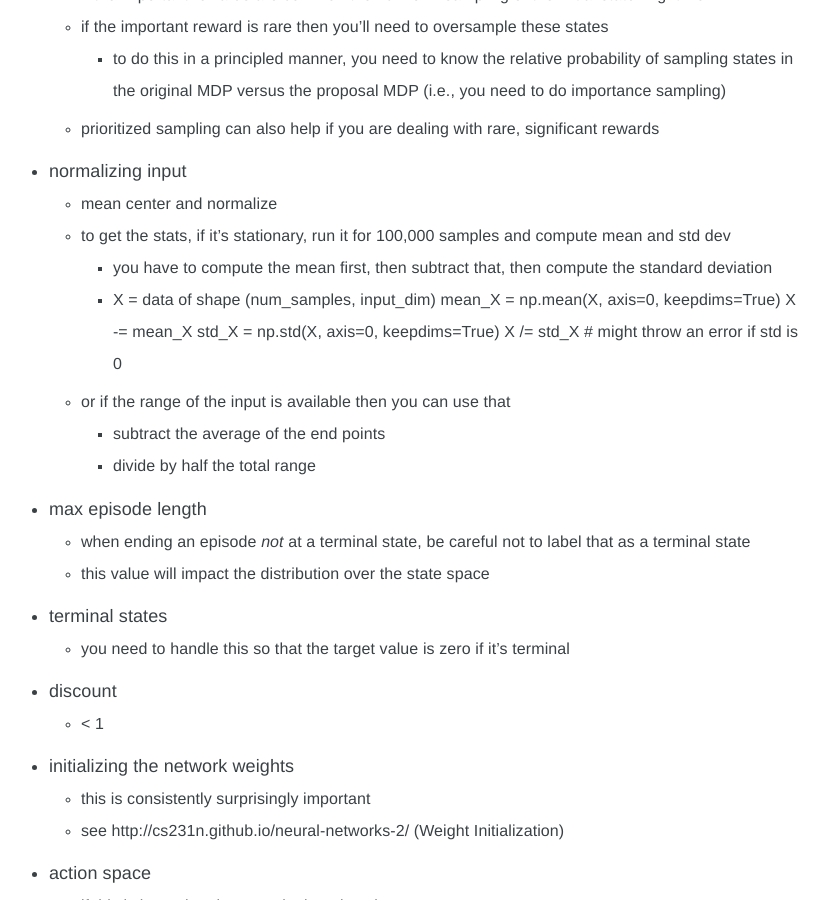
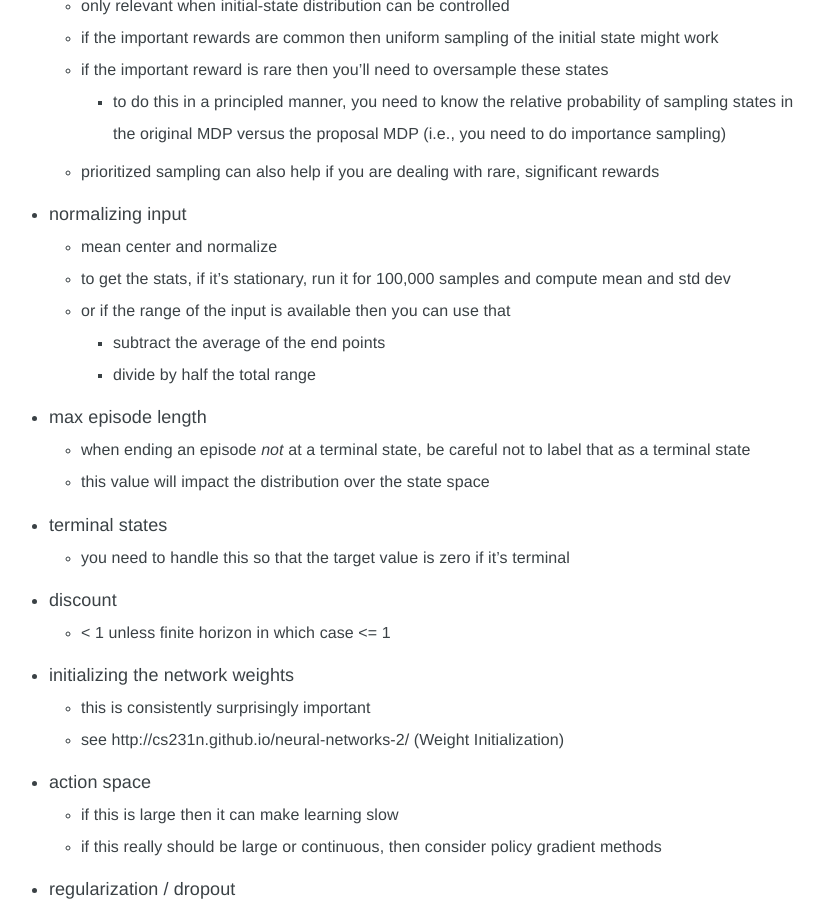
Before and after one commit to wulfebw/legacy.wulfebw.github.io, a Jekyll site: the page built from _posts/2017-04-15-dqn.md, in a window 1280 px wide and 900 px high, scrolled down 1029 px. Shown: the whole window, without its empty margins (240-1069 px from the left). Built offline with Jekyll 4.4.1, drawn with Linux system fonts in a browser that asks for light colours; some web fonts are replaced; some of the changed text lies outside the part shown.

```diff
--- a/_posts/2017-04-15-dqn.md
+++ b/_posts/2017-04-15-dqn.md
@@ -35,13 +35,6 @@
 - normalizing input
     + mean center and normalize
     + to get the stats, if it's stationary, run it for 100,000 samples and compute mean and std dev
-        * you have to compute the mean first, then subtract that, then compute the standard deviation
-        * X = data of shape (num_samples, input_dim)
-        mean_X = np.mean(X, axis=0, keepdims=True)
-        X -= mean_X
-        std_X = np.std(X, axis=0, keepdims=True)
-        X /= std_X # might throw an error if std is 0
-
     + or if the range of the input is available then you can use that
         * subtract the average of the end points
         * divide by half the total range
@@ -51,7 +44,7 @@
 - terminal states
     + you need to handle this so that the target value is zero if it's terminal
 - discount
-    + < 1
+    + < 1 unless finite horizon in which case <= 1
 - initializing the network weights
     + this is consistently surprisingly important
     + see http://cs231n.github.io/neural-networks-2/ (Weight Initialization)
```
Also changed, not shown: other parts of _posts/2017-04-15-dqn.md (+1 -1 lines).
